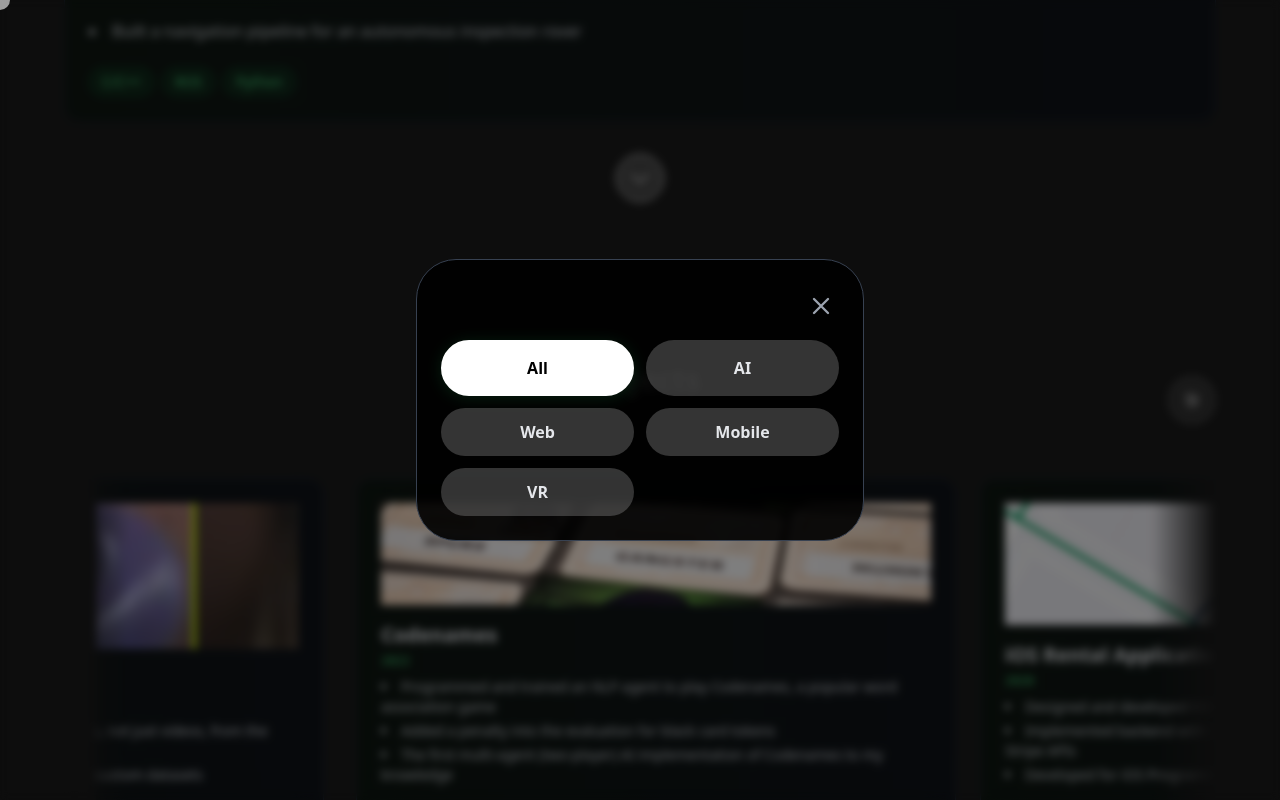
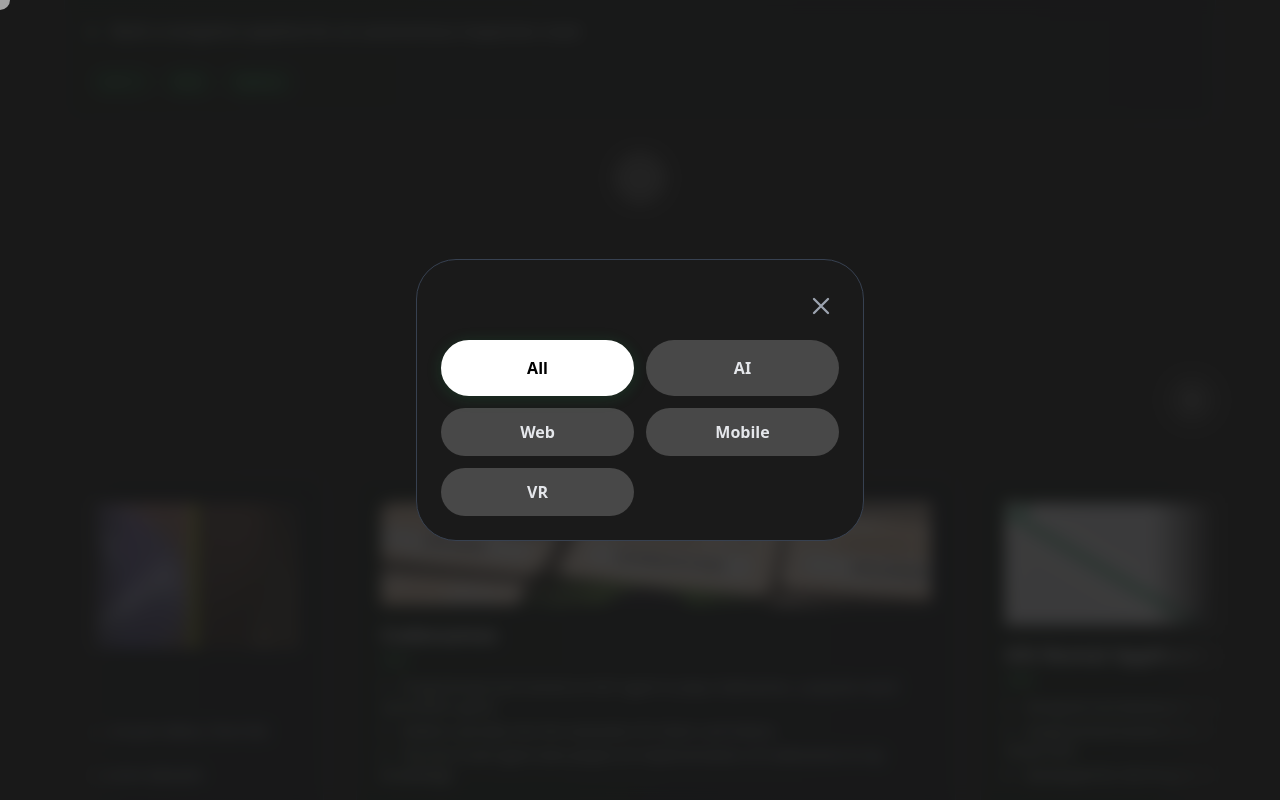
Before and after one commit to eszabo12/portfolio, a Next.js app: page / in a window 1280 px wide. Both pictures are taken after a click on the button 1192 px from the left and 3114 px from the top of the page. Shown: the part 2714-3514 px from the top of the page. Built offline with nearby package versions, Linux system fonts and the light colour scheme; no server answers.

Commit message:
re-add types/node

```diff
--- a/app/globals.css
+++ b/app/globals.css
@@ -44,7 +44,9 @@ body {
 	}
 
 	.filter-dropdown {
-		@apply absolute top-14 right-0 bg-black/90 backdrop-blur-lg border border-gray-700 rounded-lg p-2 min-w-[120px] z-50;
+		@apply absolute top-14 right-0 border border-gray-700 rounded-lg p-2 min-w-[120px] z-50;
+		background-color: #1a1a1a;
+		backdrop-filter: blur(8px);
 	}
 
 	.filter-option {
@@ -56,11 +58,14 @@ body {
 	}
 
 	.filter-modal-overlay {
-		@apply fixed inset-0 bg-black/50 backdrop-blur-sm z-50 flex items-center justify-center p-4;
+		@apply fixed inset-0 z-50 flex items-center justify-center p-4;
+		background-color: rgba(26,26,26,0.85);
+		backdrop-filter: blur(8px);
 	}
 
 	.filter-modal-card {
-		@apply bg-black/90 border border-gray-700 rounded-[2.5rem] p-6 max-w-md w-full;
+		@apply border border-gray-700 rounded-[2.5rem] p-6 max-w-md w-full;
+		background-color: #1a1a1a;
 	}
 
 	.filter-modal-header {
--- a/package.json
+++ b/package.json
@@ -13,7 +13,6 @@
 		"@radix-ui/react-collapsible": "^1.1.12",
 		"@radix-ui/react-slot": "^1.2.3",
 		"@splinetool/react-spline": "^4.0.0",
-		"@types/node": "^20.19.17",
 		"class-variance-authority": "^0.7.1",
 		"clsx": "^2.1.1",
 		"embla-carousel-autoplay": "^8.6.0",
@@ -26,12 +25,13 @@
 		"react-simple-typewriter": "^5.0.1",
 		"tailwind-merge": "^3.3.1",
 		"tailwindcss-animate": "^1.0.7",
-		"typescript-eslint": "^8.44.0"
+		"typescript-eslint": "^8.44.0",
+		"@types/node": "^24.6.0"
 	},
 	"devDependencies": {
 		"@eslint/eslintrc": "^3",
 		"@types/gtag.js": "^0.0.20",
-		"@types/react": "^19",
+		"@types/react": "^19.1.15",
 		"@types/react-dom": "^19",
 		"@typescript-eslint/eslint-plugin": "^8.44.0",
 		"@typescript-eslint/parser": "^8.44.0",
```
Also changed, not shown: 1 other file (tests, documents, lock files or other folders).
